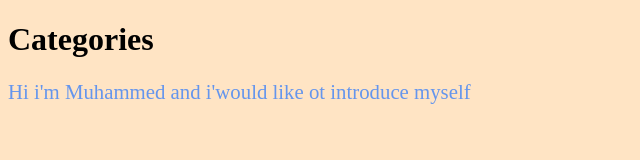
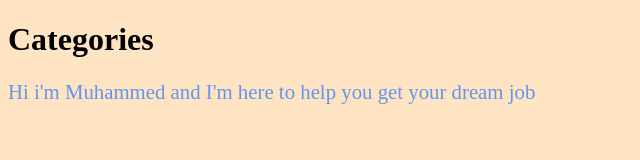
Before and after one commit to Mohamed2022623/Myproject, a plain HTML site: page index.html in a window 1280 px wide. Shown: the whole page, without its empty margins (0-640 px from the left). Drawn offline with Linux system fonts and the light colour scheme.

Commit message:
change the message

```diff
--- a/index.html
+++ b/index.html
@@ -10,6 +10,6 @@
 </head>
 <body>
     <h1>Categories</h1>
-    <p>Hi i'm Muhammed and i'would like ot introduce myself </p>
+    <p>Hi i'm Muhammed and I'm here to help you get your dream job </p>
 </body>
 </html>
```
